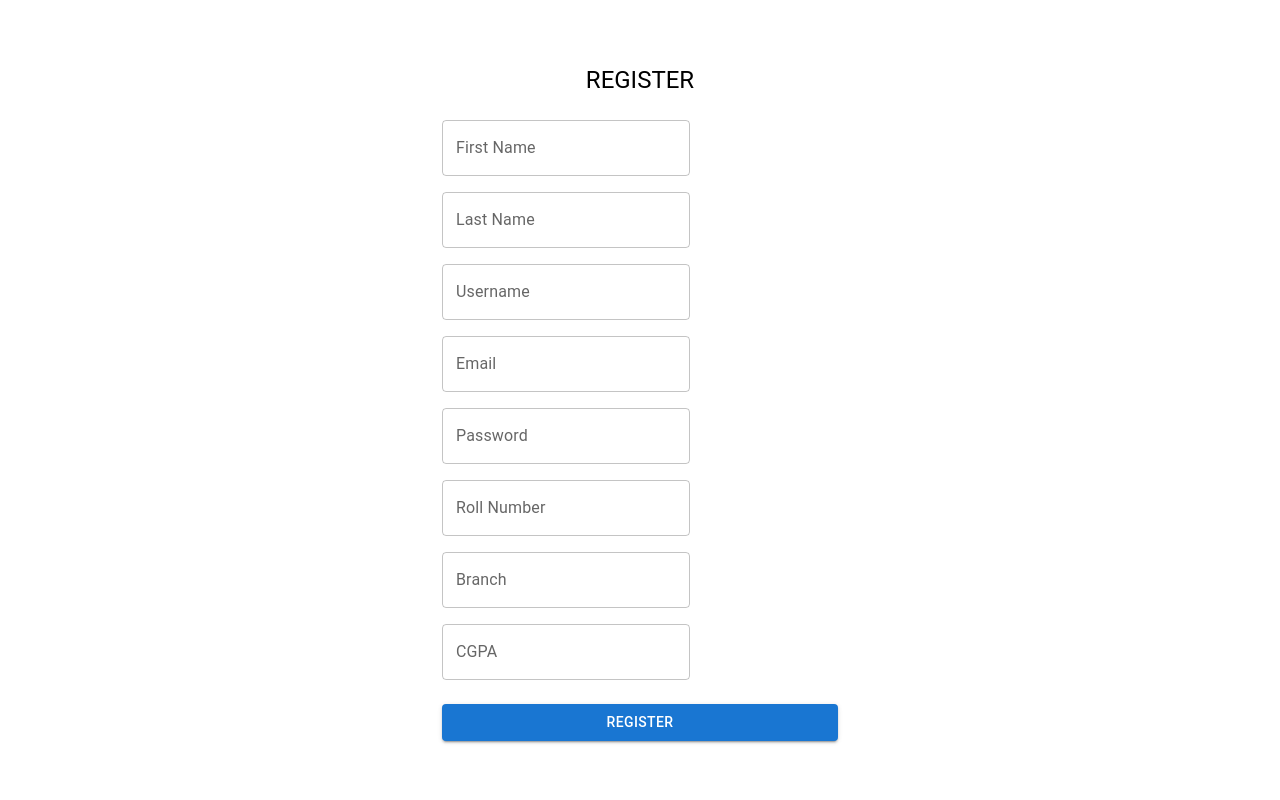
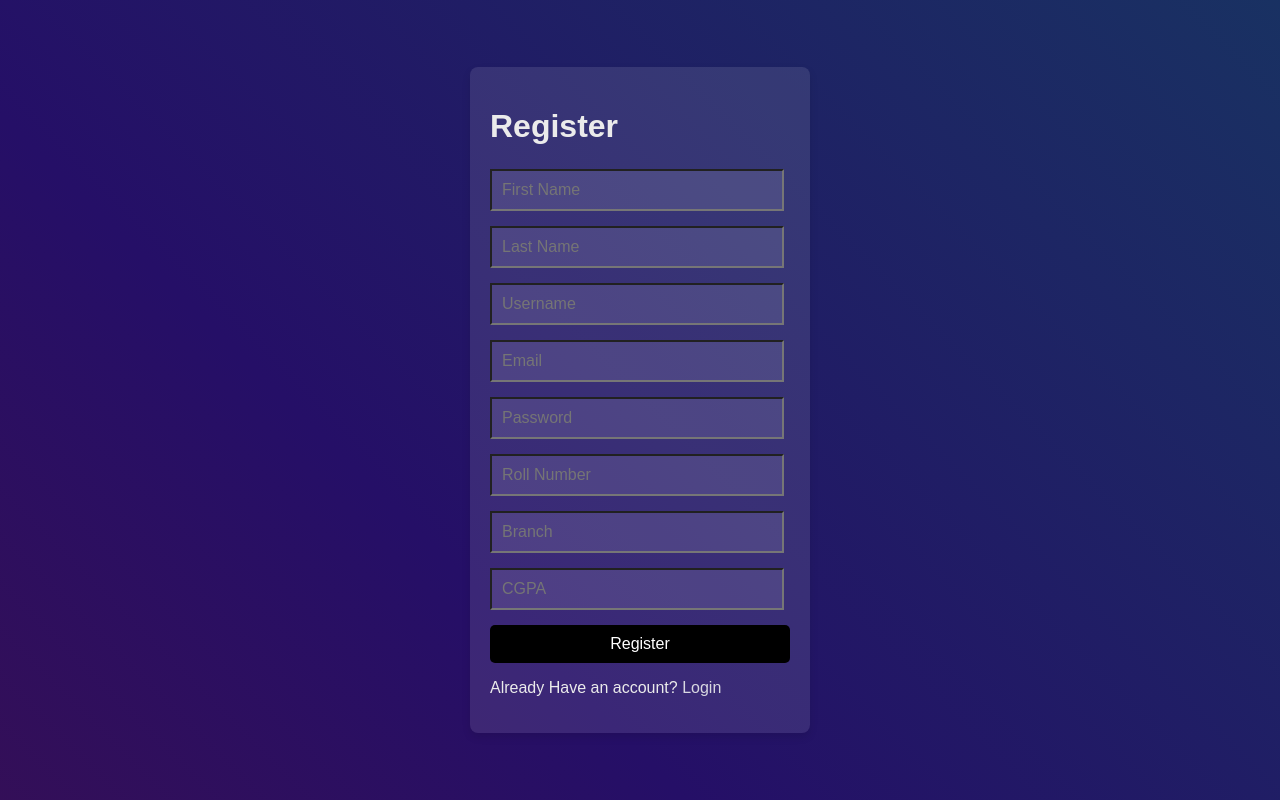
Before and after one commit to ashazhamzah123/CareerQuest, a React (Vite) app in the folder client/careerquest-client/: page /register in a window 1280 px wide. Built offline with nearby package versions, Linux system fonts and the light colour scheme.

Commit message:
styled login and register pages

```diff
--- a/client/careerquest-client/src/App.css
+++ b/client/careerquest-client/src/App.css
@@ -42,3 +42,11 @@
   color: #888;
 }
 */
+html, body {
+  margin: 0;
+  padding: 0;
+  box-sizing: border-box; /* Ensures consistent sizing */
+  width: 100%;
+  height: 100%;
+  overflow: hidden; /* Ensures no scrollbar due to overflow */
+}
--- a/client/careerquest-client/src/components/LoginPage.jsx
+++ b/client/careerquest-client/src/components/LoginPage.jsx
@@ -55,7 +55,7 @@ const LoginPage = () => {
               <button className={styles.login_form_button} type="submit">Login</button>
             </form>
             <p>
-              Haven't Registered yet? <Link to="/register">Register</Link>
+              Haven't Registered yet? <Link to="/register" className={styles.link}>Register</Link>
             </p>
         </div>
         </div>
--- a/client/careerquest-client/src/components/LoginPage.module.css
+++ b/client/careerquest-client/src/components/LoginPage.module.css
@@ -1,12 +1,14 @@
+/*
 .logindiv{
+    color: #d8d8e1;
     width: 300px;
     font-family: Arial, Helvetica, sans-serif;
     padding: 20px;
-    border: 1px solid #ddd;
+    border: 1px solid #393939;
     border-radius: 8px;
     box-shadow: 0 4px 8px rgba(0, 0, 0, 0.1);
 }
-
+*/
 .loginnav{
     align-items: top;
     font-family: Arial, Helvetica, sans-serif;
@@ -14,19 +16,22 @@
     padding: 20px;
     box-shadow: 0 0px 0px 5px rgba(0, 0, 0, 0.1);
 }
-
+/*
 .logincontainer{
+    background-color: #1a1a1a;
     display: flex;
-    justify-content:center;   /* Center horizontally */
-    align-items:center;       /* Center vertically */
+    justify-content:center;
+    align-items:center;
     height: 100vh;
 }
-
+*/
 .login_form_input{
     width: 90%;
     margin-bottom: 15px;
     padding: 10px;
     font-size: 1em;
+    background-color: rgba(255, 255, 255, 0.1);
+    color: #ebebeb;
   }
 
 .login_form_button{
@@ -35,6 +40,67 @@
     background-color: #000;
     color: #fff;
     border: none;
+    font-size: 1em;
     border-radius: 5px;
     cursor: pointer;
 }
+
+.login_form_button:hover {
+    background-color: #777;
+}
+
+.link{
+    text-decoration: none;
+    color: #d8d8e1;
+}
+
+.link:hover{
+    color: #c285ff;
+}
+
+.logincontainer {
+    background: linear-gradient(45deg, #000000, #2b0a79, #5b0693, #560bad, #240046);
+    background-size: 400% 400%;
+    animation: gradientAnimation 15s ease infinite;  /* 15s animation loop */
+    display: flex;
+    justify-content: center;
+    align-items: center;
+    height: 100vh;
+    position: relative;
+}
+
+@keyframes gradientAnimation {
+    0% {
+      background-position: 0% 50%;
+    }
+    50% {
+      background-position: 100% 50%;
+    }
+    100% {
+      background-position: 0% 50%;
+    }
+}
+
+.logindiv {
+    position: relative;
+    z-index: 2;
+    color: #ebebeb;
+    width: 300px;
+    font-family: Arial, Helvetica, sans-serif;
+    padding: 20px;
+    border-radius: 8px;
+    box-shadow: 0 4px 8px rgba(0, 0, 0, 0.1);
+    background-color: rgba(255, 255, 255, 0.1); /* Transparent form background */
+}
+.registercontainer {
+    background: linear-gradient(45deg, #820101, #5f0e2a, #250f67, #0d535e);
+    background-size: 400% 400%;
+    animation: gradientAnimation 15s ease infinite;
+    background-color: #1a1a1a;
+    display: flex;
+    justify-content: center;   /* Center horizontally */
+    align-items: center;       /* Center vertically */
+    height: 100vh;
+}
+
+/*background: linear-gradient(45deg, #ff6b6b, #f06595, #845ef7, #22b8cf);*/
--- a/client/careerquest-client/src/components/RegisterPage.jsx
+++ b/client/careerquest-client/src/components/RegisterPage.jsx
@@ -1,6 +1,7 @@
 import React, { useState } from 'react';
-import { TextField, Button, Grid2, Typography, Container, Box } from '@mui/material';
-
+import { TextField, Button, Typography, Container, Box } from '@mui/material';
+import styles from "./LoginPage.module.css"; // Reuse the CSS from the login page
+import { Link } from 'react-router-dom';
 
 const RegisterPage = () => {
   const [formData, setFormData] = useState({
@@ -40,108 +41,79 @@ const RegisterPage = () => {
   };
 
   return (
-    <Container maxWidth="xs">
-      <Box sx={{ marginTop: 8, display: 'flex', flexDirection: 'column', alignItems: 'center' }}>
-        <Typography component="h1" variant="h5">
-          REGISTER
-        </Typography>
+    <div className={styles.registercontainer}>
+      <div className={styles.logindiv}>
+        <h1>Register</h1>
         <Box component="form" onSubmit={handleSubmit} sx={{ mt: 3 }}>
-          <Grid2 container spacing={2}>
-          <Grid2 item xs={12}>
-              <TextField
-                fullWidth
-                label="First Name"
+          <input className={styles.login_form_input}
+            type="text"
             name="first_name"
-                variant="outlined"
+            placeholder="First Name"
             value={formData.first_name}
             onChange={handleChange}
           />
-            </Grid2>
-            <Grid2 item xs={12}>
-              <TextField
-                fullWidth
-                label="Last Name"
+          <input className={styles.login_form_input}
+            type="text"
             name="last_name"
-                variant="outlined"
+            placeholder="Last Name"
             value={formData.last_name}
             onChange={handleChange}
           />
-            </Grid2>
-            <Grid2 item xs={12}>
-              <TextField
-                fullWidth
-                label="Username"
+          <input className={styles.login_form_input}
+            type="text"
             name="username"
-                variant="outlined"
+            placeholder="Username"
             value={formData.username}
             onChange={handleChange}
           />
-            </Grid2>
-            <Grid2 item xs={12}>
-              <TextField
-                fullWidth
-                label="Email"
+          <input className={styles.login_form_input}
+            type="text"
             name="email"
-                variant="outlined"
-                type="email"
+            placeholder="Email"
             value={formData.email}
             onChange={handleChange}
           />
-            </Grid2>
-            <Grid2 item xs={12}>
-              <TextField
-                fullWidth
-                label="Password"
+          <input className={styles.login_form_input}
+            type="text"
             name="password"
-                variant="outlined"
-                type="password"
+            placeholder="Password"
             value={formData.password}
             onChange={handleChange}
           />
-            </Grid2>
-            <Grid2 item xs={12}>
-              <TextField
-                fullWidth
-                label="Roll Number"
+          <input className={styles.login_form_input}
+            type="text"
             name="roll_number"
-                variant="outlined"
+            placeholder="Roll Number"
             value={formData.roll_number}
             onChange={handleChange}
           />
-            </Grid2>
-            <Grid2 item xs={12}>
-              <TextField
-                fullWidth
-                label="Branch"
+          <input className={styles.login_form_input}
+            type="text"
             name="branch"
-                variant="outlined"
+            placeholder="Branch"
             value={formData.branch}
             onChange={handleChange}
           />
-            </Grid2>
-            <Grid2 item xs={12}>
-              <TextField
-                fullWidth
-                label="CGPA"
+          <input className={styles.login_form_input}
+            type="number"
             name="cgpa"
-                variant="outlined"
-                type="number"
-                value={formData.cgpa}
+            placeholder="CGPA"
+            value={formData.branch}
             onChange={handleChange}
           />
-            </Grid2>
-          </Grid2>
-          <Button
+          <button
             type="submit"
             fullWidth
             variant="contained"
             sx={{ mt: 3, mb: 2 }}
+            className={styles.login_form_button}  // Reuse login button styles
           >
             Register
-          </Button>
+          </button>
+          <p>Already Have an account? <Link to='/login' className={styles.link}>Login</Link></p>
         </Box>
-      </Box>
-    </Container>
+      </div>
+    </div>
   );
 };
 
--- a/client/careerquest-client/src/index.css
+++ b/client/careerquest-client/src/index.css
@@ -68,3 +68,11 @@ button:focus-visible {
   }
 }
 */
+html, body {
+  margin: 0;
+  padding: 0;
+  box-sizing: border-box; /* Ensures consistent sizing */
+  width: 100%;
+  height: 100%;
+  overflow: hidden; /* Ensures no scrollbar due to overflow */
+}
```
Lines whose indentation alone changed are shown as unchanged.
